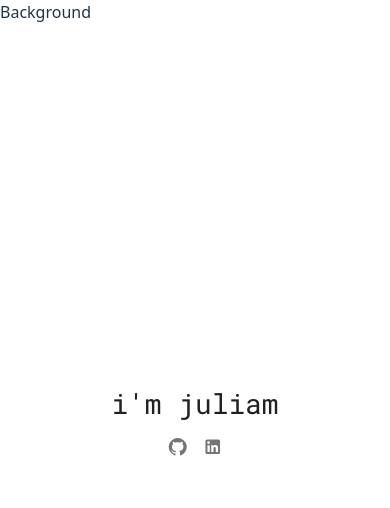
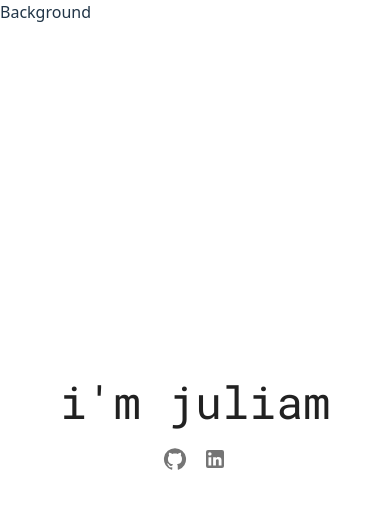
Before and after one commit to eoyoa/juliank.im, a React (Vite) app: page / in a window 390 px wide. Shown: the top 508 px of the page. Built offline with nearby package versions, Linux system fonts and the light colour scheme.

Commit message:
Go back to responsive font sizes
Fluid typography is [potentially inaccessible](https://www.smashingmagazine.com/2023/11/addressing-accessibility-concerns-fluid-type/)

```diff
--- a/src/foreground/components/link-buttons/LinkButton.tsx
+++ b/src/foreground/components/link-buttons/LinkButton.tsx
@@ -13,7 +13,7 @@ export function LinkButton({ link, Icon }: LinkButtonProps) {
         window.open(link);
       }}
     >
-      <Icon sx={{ fontSize: "5vw" }} />
+      <Icon />
     </IconButton>
   );
 }
--- a/src/foreground/components/mutable-title/EditableTypography.tsx
+++ b/src/foreground/components/mutable-title/EditableTypography.tsx
@@ -33,7 +33,6 @@ interface EditableTypographyProps {
   setText: Dispatch<SetStateAction<string>>;
   inputRef: RefObject<HTMLInputElement | null>;
   onUserInput: () => void;
-  fontSize: string;
 }
 
 export function EditableTypography({
@@ -41,7 +40,6 @@ export function EditableTypography({
   setText,
   inputRef,
   onUserInput,
-  fontSize,
 }: EditableTypographyProps) {
   const onChange = (value: string) => {
     setText(value);
@@ -57,7 +55,6 @@ export function EditableTypography({
         onChange(e.target.value);
         onUserInput();
       }}
-      fontSize={fontSize}
       sx={{
         outlineWidth: 0,
         outlineStyle: "solid",
--- a/src/foreground/components/mutable-title/MutableTitle.tsx
+++ b/src/foreground/components/mutable-title/MutableTitle.tsx
@@ -19,10 +19,6 @@ function getIndexToChange(curr: string, target: string) {
 
 export function MutableTitle() {
   const titles = useMemo(() => ["juliank.im", "i'm juliank."], []);
-  const longestTitleLength = useMemo(
-    () => titles.reduce((a, b) => (a.length > b.length ? a : b)).length,
-    [titles],
-  );
 
   const [i, setI] = useState<number>(0);
   const [text, setText] = useState<string>(titles[i]);
@@ -74,7 +70,6 @@ export function MutableTitle() {
       setText={setText}
       inputRef={inputRef}
       onUserInput={handleUserInput}
-      fontSize={`calc(100vw / ${(longestTitleLength + 2).toString()})`}
     />
   );
 }
--- a/src/main.tsx
+++ b/src/main.tsx
@@ -2,17 +2,22 @@ import { StrictMode } from "react";
 import { createRoot } from "react-dom/client";
 import "./index.css";
 import { MainContent } from "./MainContent.tsx";
-import { createTheme, ThemeProvider } from "@mui/material";
+import { createTheme, responsiveFontSizes, ThemeProvider } from "@mui/material";
 import "@fontsource/roboto-mono";
 
-const theme = createTheme({
-  colorSchemes: {
-    dark: true,
+const theme = responsiveFontSizes(
+  createTheme({
+    colorSchemes: {
+      dark: true,
+    },
+    typography: {
+      fontFamily: ['"Roboto Mono"', "monospace"].join(","),
+    },
+  }),
+  {
+    factor: 2.75,
   },
-  typography: {
-    fontFamily: ['"Roboto Mono"', "monospace"].join(","),
-  },
-});
+);
 
 createRoot(document.getElementById("root") as Element).render(
   <StrictMode>
```
